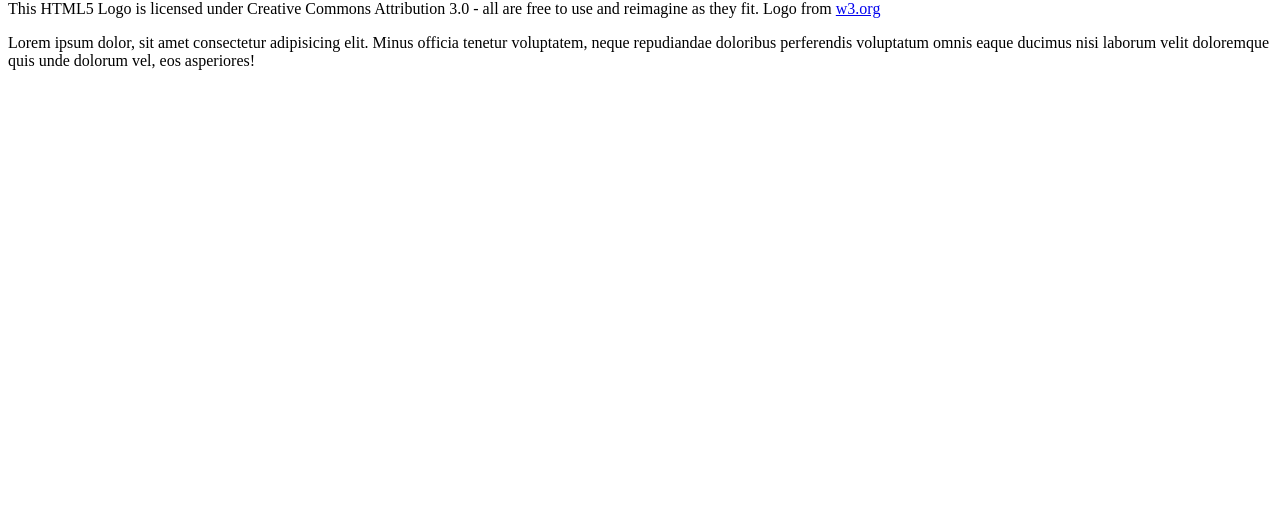
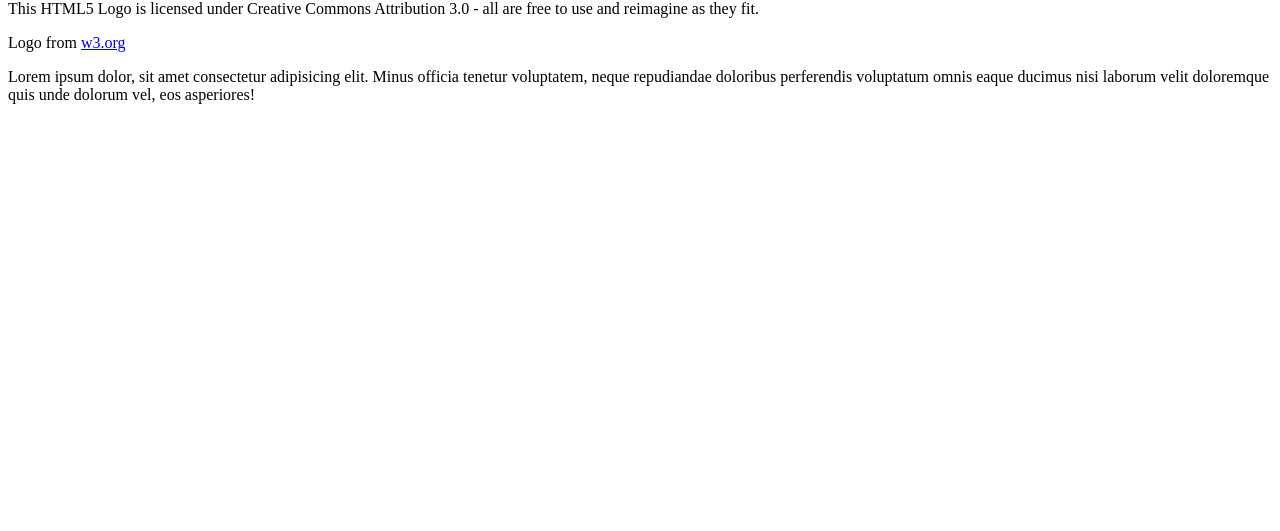
Before and after one commit to XyrenneB1/Lab-1--Creating-simple-webpage, a plain HTML site: page index.html in a window 1280 px wide. Shown: the part 269-800 px from the top of the page. Drawn offline with Linux system fonts and the light colour scheme.

Commit message:
add new p

```diff
--- a/index.html
+++ b/index.html
@@ -15,10 +15,10 @@
 
 <img src="C:\Users\Xyrenne\Downloads\HTML5_Logo_512.png" alt="HTML Logo">
 
-<p>This HTML5 Logo is licensed under Creative Commons Attribution 3.0 - all are free to use and reimagine as they fit.
-    Logo from <a href="https://www.w3.org/html/logo/">w3.org</a></p>
+<p>This HTML5 Logo is licensed under Creative Commons Attribution 3.0 - all are free to use and reimagine as they fit. </p>
+<p>Logo from <a href="https://www.w3.org/html/logo/">w3.org</a></p>
+<p>Lorem ipsum dolor, sit amet consectetur adipisicing elit. Minus officia tenetur voluptatem, neque repudiandae doloribus perferendis voluptatum omnis eaque ducimus nisi laborum velit doloremque quis unde dolorum vel, eos asperiores!</p>
 
-<p>Lorem ipsum dolor, sit amet consectetur adipisicing elit. Minus officia tenetur voluptatem, neque repudiandae doloribus perferendis voluptatum omnis eaque ducimus nisi laborum velit doloremque quis unde dolorum vel, eos asperiores!</p>
 
 </body>
 </html>
```
